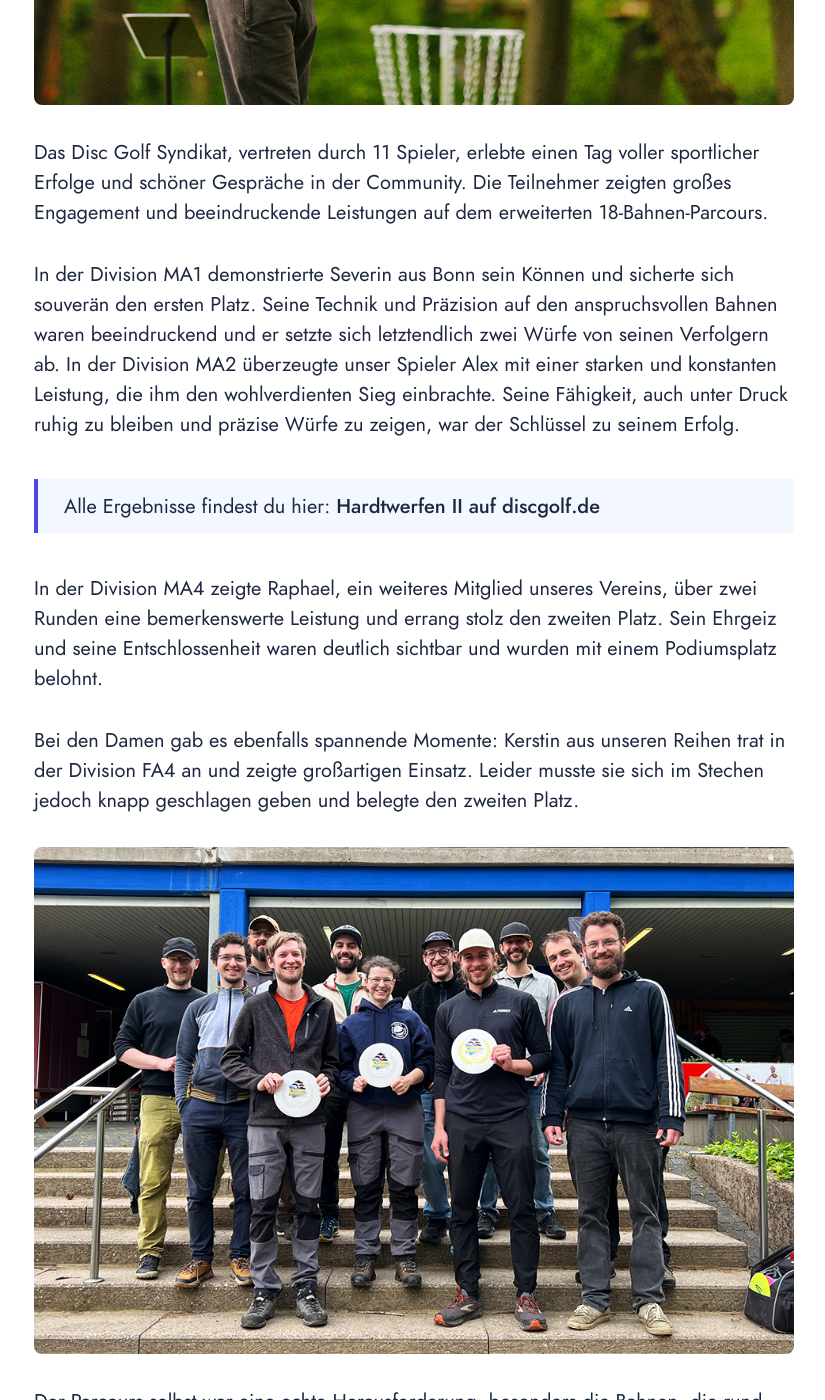
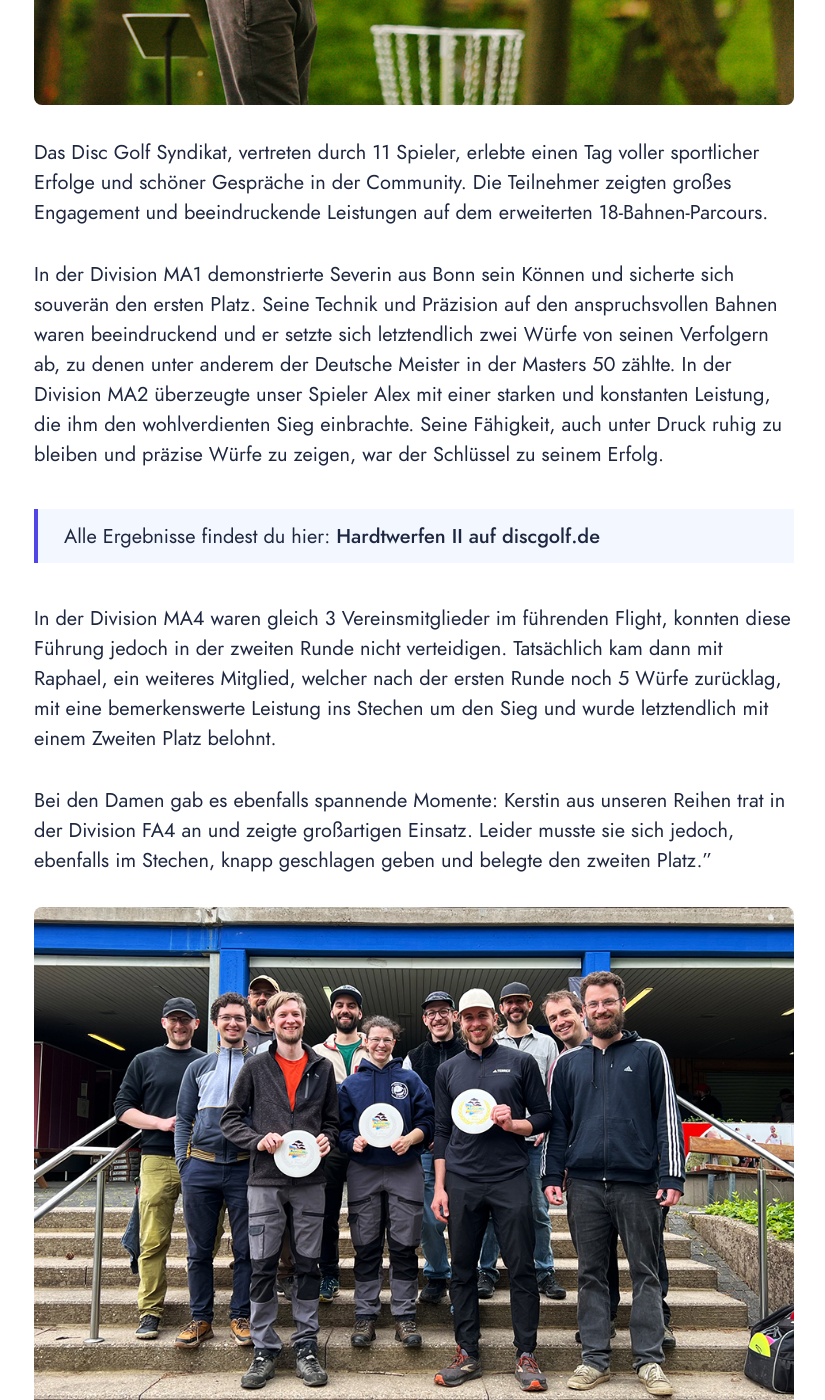
Before and after one commit to maxgreive/syndikat-web, a Jekyll site: the page built from _posts/2024-04-28-hardtwerfen-ii.md, in a window 1280 px wide and 1400 px high, scrolled down 1295 px. Shown: the whole window, without its empty margins (226-1051 px from the left). Built offline with Jekyll 4.4.1, drawn with Linux system fonts in a browser that asks for light colours; some web fonts are replaced.

Commit message:
Update 2024-04-28-hardtwerfen-ii.md

```diff
--- a/_posts/2024-04-28-hardtwerfen-ii.md
+++ b/_posts/2024-04-28-hardtwerfen-ii.md
@@ -14,13 +14,13 @@ Am vergangenen Wochenende, genauer gesagt am Sonntag, den 28. April 2024, wurde
 
 Das Disc Golf Syndikat, vertreten durch 11 Spieler, erlebte einen Tag voller sportlicher Erfolge und schöner Gespräche in der Community. Die Teilnehmer zeigten großes Engagement und beeindruckende Leistungen auf dem erweiterten 18-Bahnen-Parcours.
 
-In der Division MA1 demonstrierte Severin aus Bonn sein Können und sicherte sich souverän den ersten Platz. Seine Technik und Präzision auf den anspruchsvollen Bahnen waren beeindruckend und er setzte sich letztendlich zwei Würfe von seinen Verfolgern ab. In der Division MA2 überzeugte unser Spieler Alex mit einer starken und konstanten Leistung, die ihm den wohlverdienten Sieg einbrachte. Seine Fähigkeit, auch unter Druck ruhig zu bleiben und präzise Würfe zu zeigen, war der Schlüssel zu seinem Erfolg.
+In der Division MA1 demonstrierte Severin aus Bonn sein Können und sicherte sich souverän den ersten Platz. Seine Technik und Präzision auf den anspruchsvollen Bahnen waren beeindruckend und er setzte sich letztendlich zwei Würfe von seinen Verfolgern ab, zu denen unter anderem der Deutsche Meister in der Masters 50 zählte. In der Division MA2 überzeugte unser Spieler Alex mit einer starken und konstanten Leistung, die ihm den wohlverdienten Sieg einbrachte. Seine Fähigkeit, auch unter Druck ruhig zu bleiben und präzise Würfe zu zeigen, war der Schlüssel zu seinem Erfolg.
 
 > Alle Ergebnisse findest du hier: [Hardtwerfen II auf discgolf.de](https://turniere.discgolf.de/index.php?p=events-livescoring&p=events&sp=live&id=2171)
 
-In der Division MA4 zeigte Raphael, ein weiteres Mitglied unseres Vereins, über zwei Runden eine bemerkenswerte Leistung und errang stolz den zweiten Platz. Sein Ehrgeiz und seine Entschlossenheit waren deutlich sichtbar und wurden mit einem Podiumsplatz belohnt.
+In der Division MA4 waren gleich 3 Vereinsmitglieder im führenden Flight, konnten diese Führung jedoch in der zweiten Runde nicht verteidigen. Tatsächlich kam dann mit Raphael, ein weiteres Mitglied, welcher nach der ersten Runde noch 5 Würfe zurücklag, mit eine bemerkenswerte Leistung ins Stechen um den Sieg und wurde letztendlich mit einem Zweiten Platz belohnt.
 
-Bei den Damen gab es ebenfalls spannende Momente: Kerstin aus unseren Reihen trat in der Division FA4 an und zeigte großartigen Einsatz. Leider musste sie sich im Stechen jedoch knapp geschlagen geben und belegte den zweiten Platz.
+Bei den Damen gab es ebenfalls spannende Momente: Kerstin aus unseren Reihen trat in der Division FA4 an und zeigte großartigen Einsatz. Leider musste sie sich jedoch, ebenfalls im Stechen, knapp geschlagen geben und belegte den zweiten Platz."
 
 ![](/assets/images/posts/hardtwerfen-team.jpg)
 
```
